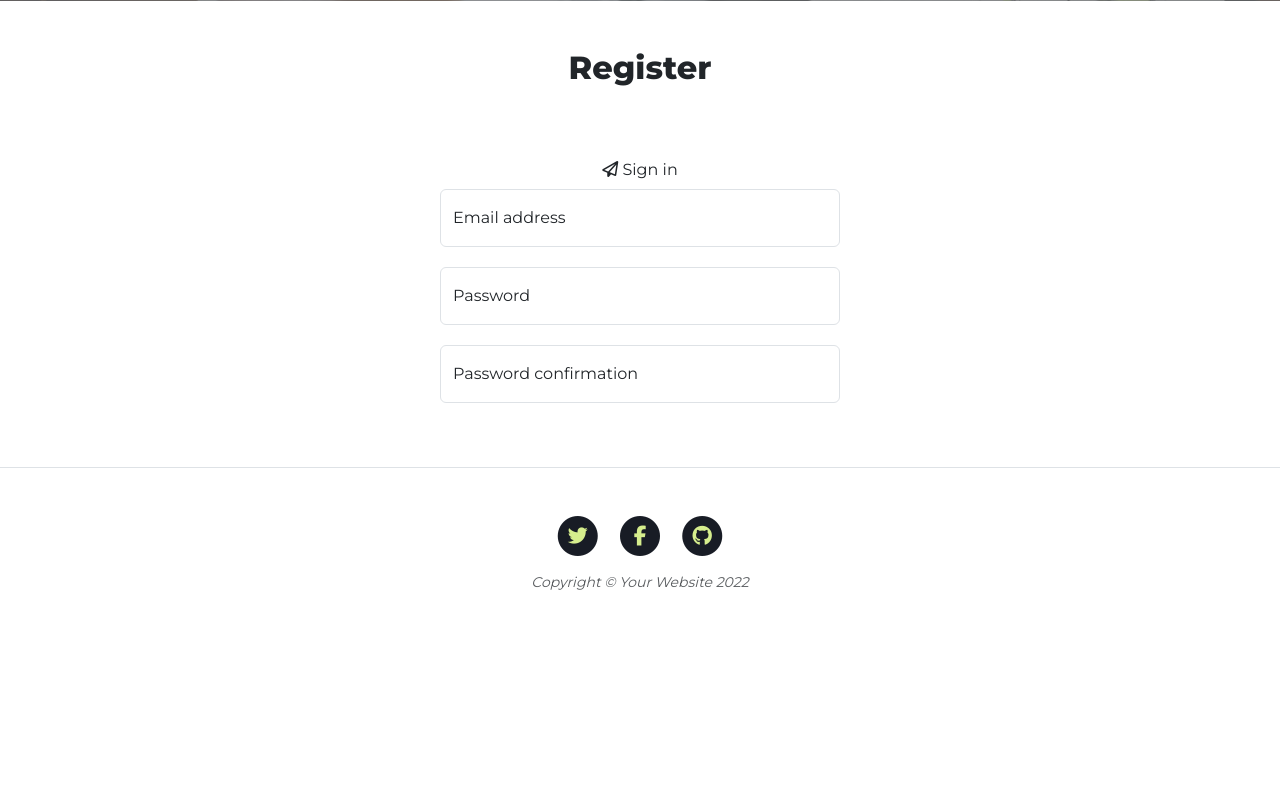
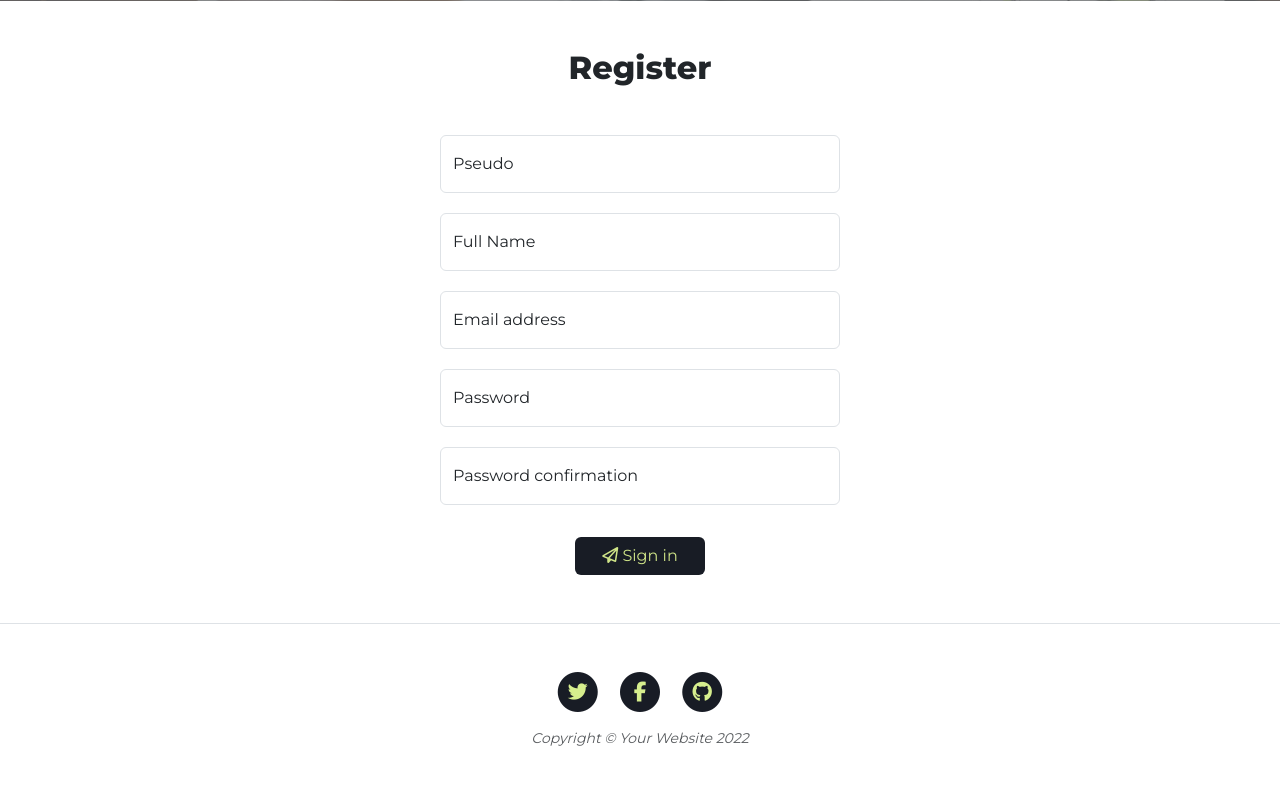
Before and after one commit to Nerym492/Blog, a PHP site: template Templates/signIn.twig in a window 1280 px wide. Shown: the part 521-1318 px from the top of the page. Before the commit the page ends 1111 px from the top, so only its background shows below. Run offline with PHP 8.4, Linux system fonts and the light colour scheme; the template is opened without the code that fills it, so the values that code supplies are empty; some libraries are stand-ins or nearby versions.

Commit message:
Added pseudo field and flash message

```diff
--- a/Templates/signIn.twig
+++ b/Templates/signIn.twig
@@ -1,13 +1,36 @@
 {% extends 'base.twig' %}
 
 {% block content %}
+    {% if message != "" %}
+        <div class="alert alert-box {{ messageClass }}-alert fade show" role="alert">
+            <p class="flex-grow-1 mb-0"><strong>{{ message|nl2br }}</strong></p>
+            <button type="button" class="btn-close ms-1" data-bs-dismiss="alert" aria-label="Close"></button>
+        </div>
+    {% endif %}
     <h2 class="text-center mb-5">Register</h2>
-    <form class="container mb-5 justify-content-center needs-validation" method="post" action="/blog/public/signIn/"
-          id="form-register">
+
+    <form class="container mb-5 justify-content-center needs-validation" method="post" action="/blog/public/register/#form-register"
+          id="form-register" novalidate>
+        <div class="form-floating mb-3" id="group-pseudo-register">
+            <input type="text" class="form-control" name="pseudo" id="pseudo-register" placeholder="Pseudo"
+                   value="{{ form_errors.pseudo }}" pattern="[A-z\d]{3,25}" required>
+            <small id="pseudo-register-help" class="form-text">
+                Please enter a valid Pseudo (3-25 characters)
+            </small>
+            <label for="pseudo-register">Pseudo</label>
+        </div>
+        <div class="form-floating mb-3" id="group-full-name-register">
+            <input type="text" class="form-control" name="fullName" id="full-name-register" placeholder="Full Name"
+                   value="{{ form_errors.fullName }}" pattern="([A-z]){3,25}\s([A-z]){3,25}" required>
+            <small id="full-name-register-help" class="form-text">
+                Please enter a valid Full name. Example : LastName FirstName (3-25 characters each)
+            </small>
+            <label for="full-name-contact">Full Name</label>
+        </div>
         <div class="form-floating mb-3" id="group-mail-register">
             <input type="text" class="form-control" name="mail" id="mail-register" placeholder="name@example.com"
-                   pattern="([a-z\d.-]+)@([a-z\d-]+)\.([a-z]{2,8})(\.[a-z]{2,8})?" required>
-            <small id="mail-register-error" class="form-text">
+                   value="{{ form_errors.mail }}" pattern="([A-z\d.-]+)@([a-z\d-]+)\.([a-z]{2,8})(\.[a-z]{2,8})?" required>
+            <small id="mail-register-help" class="form-text">
                 Please enter a valid mail address.
             </small>
             <label for="mail-register">Email address</label>
@@ -15,7 +38,7 @@
         <div class="form-floating mb-3 d-flex flex-column" id="group-password-register">
             <input type="password" class="form-control" name="password" id="password-register" placeholder="password"
                    pattern="(?=.*[a-z])(?=.*[A-Z])(?=.*\d)(?=.*[@$!%*?&])[A-Za-z\d@$!%*?&]{8,}" required>
-            <small id="password-info-message" class="form-text info invalid">
+            <small id="password-register-help" class="form-text info invalid">
                 Your password does not meet all the required criteria.
             </small>
             <div class="px-3 d-flex" id="password-alert">
@@ -50,14 +73,14 @@
             <label for="password-register">Password</label>
         </div>
         <div class="form-floating mb-3" id="group-password-register-confirm">
-            <input type="password" class="form-control" name="password" id="password-register-confirm"
+            <input type="password" class="form-control" name="passwordConfirm" id="password-register-confirm"
                    placeholder="confirm password" required>
-            <small id="password-register-confirm-error">
+            <small id="password-register-confirm-help">
                 Passwords do not match.
             </small>
             <label for="password-register-confirm">Password confirmation</label>
         </div>
-        <button class="btn btn-contact-form mt-3" type="submit">
+        <button class="btn btn-form mt-3" type="submit">
             <span>
                 <i class="fa fa-paper-plane-o m-r-6" aria-hidden="true"></i>
                 Sign in
```
